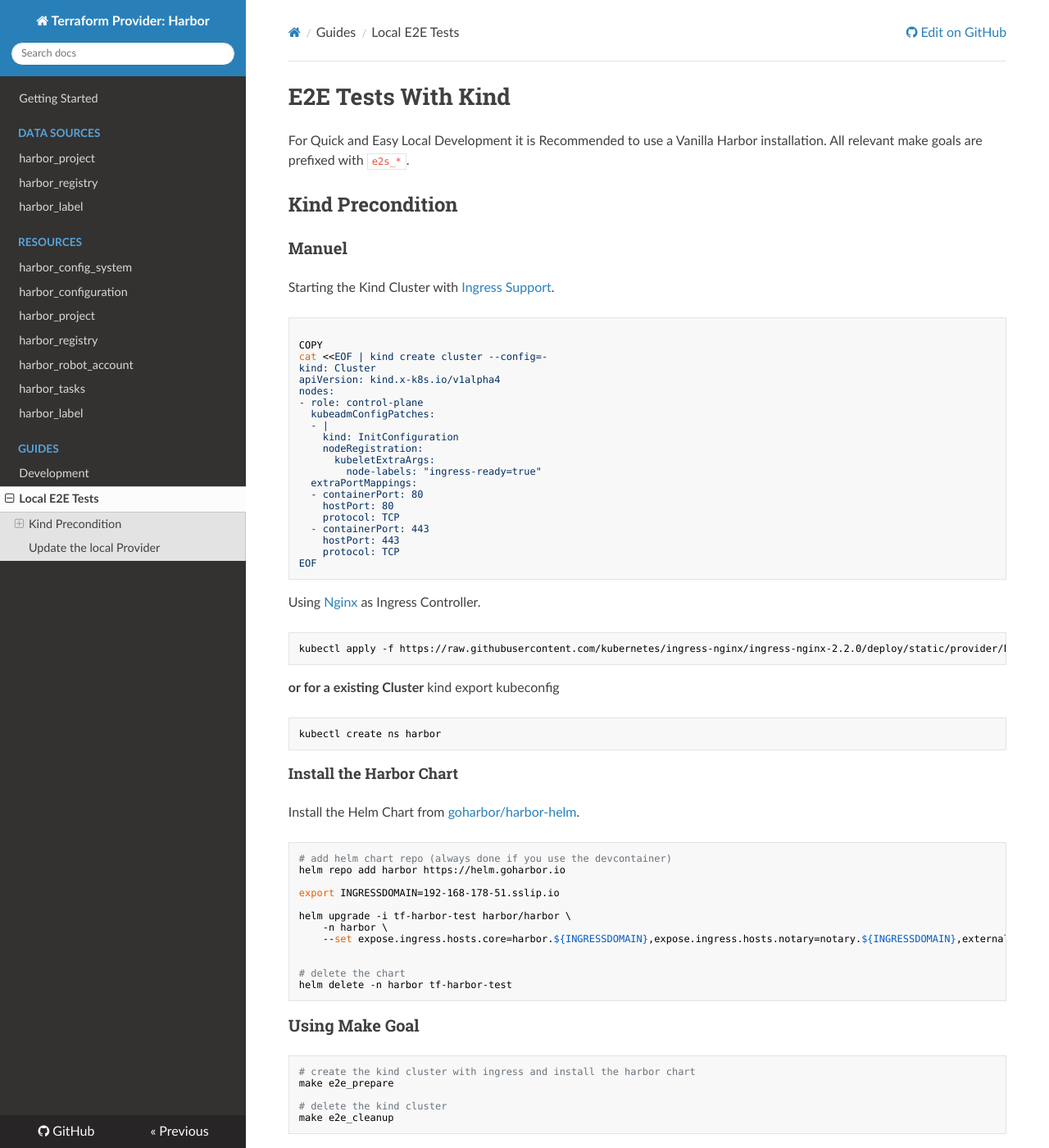
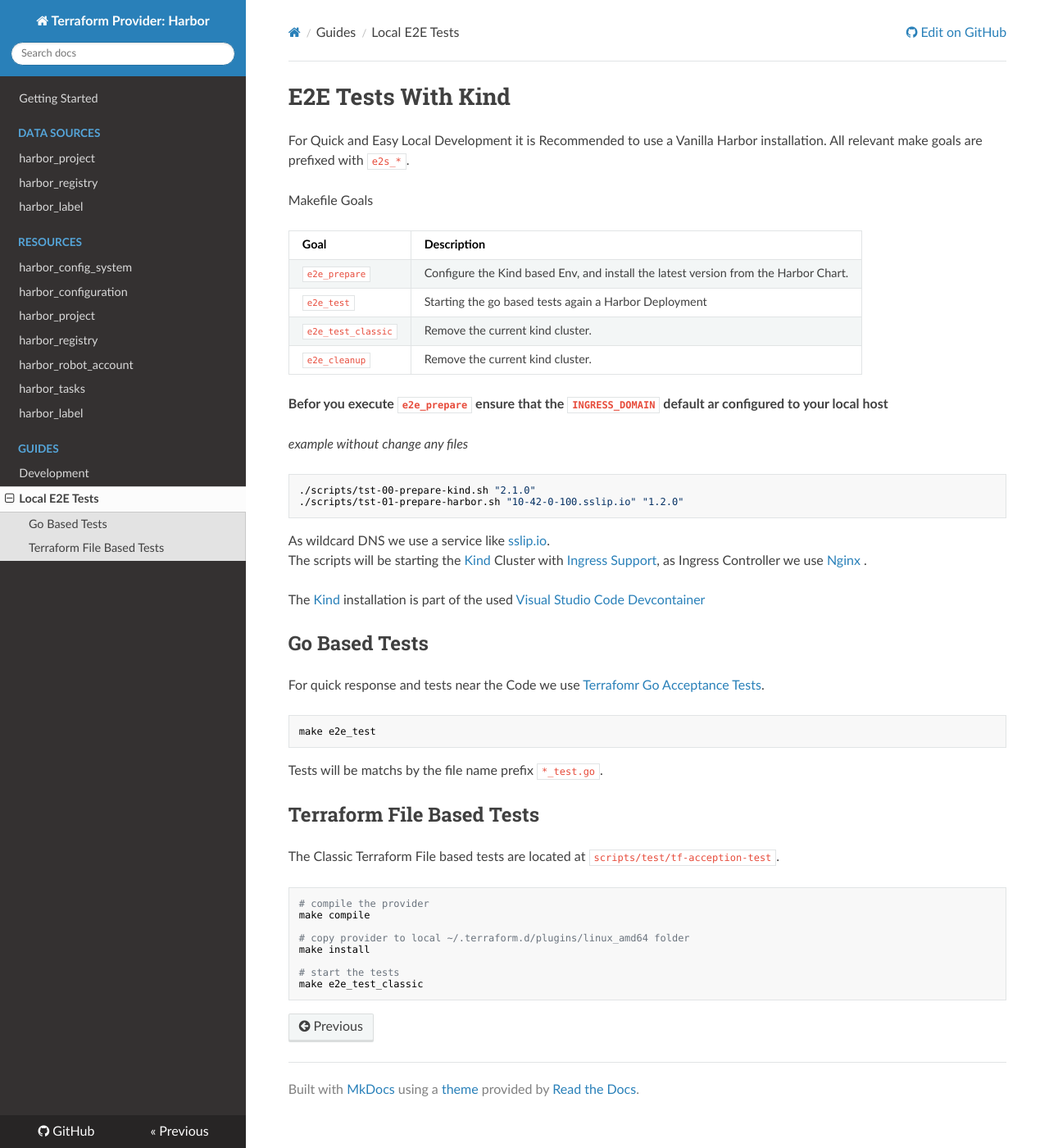
Before and after one commit to nolte/terraform-provider-harbor, an MkDocs documentation site: the page built from docs/guides/kind.md, in a window 1280 px wide and 1400 px high. Shown: the whole window at 82% size. Built offline with MkDocs 1.6.1, drawn with Linux system fonts in a browser that asks for light colours; nearby versions of some CDN libraries; some of the changed text lies outside the part shown.

Commit message:
update docs

````diff
--- a/docs/guides/kind.md
+++ b/docs/guides/kind.md
@@ -3,80 +3,51 @@
 For Quick and Easy Local Development it is Recommended to use a Vanilla Harbor installation.
 All relevant make goals are prefixed with ```e2s_*```.
 
-## Kind Precondition
+Makefile Goals
 
-### Manuel
+| Goal          | Description                                                                         |
+|---------------|-------------------------------------------------------------------------------------|
+| `e2e_prepare` | Configure the Kind based Env, and install the latest version from the Harbor Chart. |
+| `e2e_test`    | Starting the go based tests again a Harbor Deployment                               |
+| `e2e_test_classic` | Remove the current kind cluster.                                                    |
+| `e2e_cleanup` | Remove the current kind cluster.                                                    |
 
-Starting the Kind Cluster with [Ingress Support](https://kind.sigs.k8s.io/docs/user/ingress/).
+
+
+**Befor you execute `e2e_prepare` ensure that the `INGRESS_DOMAIN` default ar configured to your local host**
+
+*example without change any files*
+```bash
+./scripts/tst-00-prepare-kind.sh "2.1.0"
+./scripts/tst-01-prepare-harbor.sh "10-42-0-100.sslip.io" "1.2.0"
+```
+
+As wildcard DNS we use a service like [sslip.io](https://sslip.io/).
+The scripts will be starting the [Kind](https://kind.sigs.k8s.io) Cluster with [Ingress Support](https://kind.sigs.k8s.io/docs/user/ingress/), as Ingress Controller we use [Nginx](https://kind.sigs.k8s.io/docs/user/ingress/#ingress-nginx) .
+
+The [Kind](https://kind.sigs.k8s.io) installation is part of the used [Visual Studio Code Devcontainer](/guides/development/#visual-studio-code-devcontainer)
+
+## Go Based Tests
+
+For quick response and tests near the Code we use [Terrafomr Go Acceptance Tests](https://www.terraform.io/docs/extend/testing/acceptance-tests/index.html).
 
 ```bash
-
-COPY
-cat <<EOF | kind create cluster --config=-
-kind: Cluster
-apiVersion: kind.x-k8s.io/v1alpha4
-nodes:
-- role: control-plane
-  kubeadmConfigPatches:
-  - |
-    kind: InitConfiguration
-    nodeRegistration:
-      kubeletExtraArgs:
-        node-labels: "ingress-ready=true"
-  extraPortMappings:
-  - containerPort: 80
-    hostPort: 80
-    protocol: TCP
-  - containerPort: 443
-    hostPort: 443
-    protocol: TCP
-EOF
+make e2e_test
 ```
 
-Using [Nginx](https://kind.sigs.k8s.io/docs/user/ingress/#ingress-nginx) as Ingress Controller.
+Tests will be matchs by the file name prefix `*_test.go`.
+
+## Terraform File Based Tests
+
+The Classic Terraform File based tests are located at `scripts/test/tf-acception-test`.
 
 ```bash
-kubectl apply -f https://raw.githubusercontent.com/kubernetes/ingress-nginx/ingress-nginx-2.2.0/deploy/static/provider/kind/deploy.yaml
+# compile the provider
+make compile
+
+# copy provider to local ~/.terraform.d/plugins/linux_amd64 folder
+make install
+
+# start the tests
+make e2e_test_classic
 ```
-
-**or for a existing Cluster**
-kind export kubeconfig
-
-```bash
-kubectl create ns harbor
-```
-
-#### Install the Harbor Chart
-
-Install the Helm Chart from [goharbor/harbor-helm](https://github.com/goharbor/harbor-helm).
-
-```bash
-# add helm chart repo (always done if you use the devcontainer)
-helm repo add harbor https://helm.goharbor.io
-
-export INGRESSDOMAIN=192-168-178-51.sslip.io
-
-helm upgrade -i tf-harbor-test harbor/harbor \
-    -n harbor \
-    --set expose.ingress.hosts.core=harbor.${INGRESSDOMAIN},expose.ingress.hosts.notary=notary.${INGRESSDOMAIN},externalURL=https://harbor.${INGRESSDOMAIN}
-
-
-# delete the chart
-helm delete -n harbor tf-harbor-test
-```
-
-### Using Make Goal
-
-```sh
-# create the kind cluster with ingress and install the harbor chart
-make e2e_prepare
-
-# delete the kind cluster
-make e2e_cleanup
-```
-
-## Update the local Provider
-
-```bash
-make install
-```
````
Also changed, not shown: docs/guides/development.md (+8 -8 lines), docs/index.md (+2 -1 lines), 6 other files.
